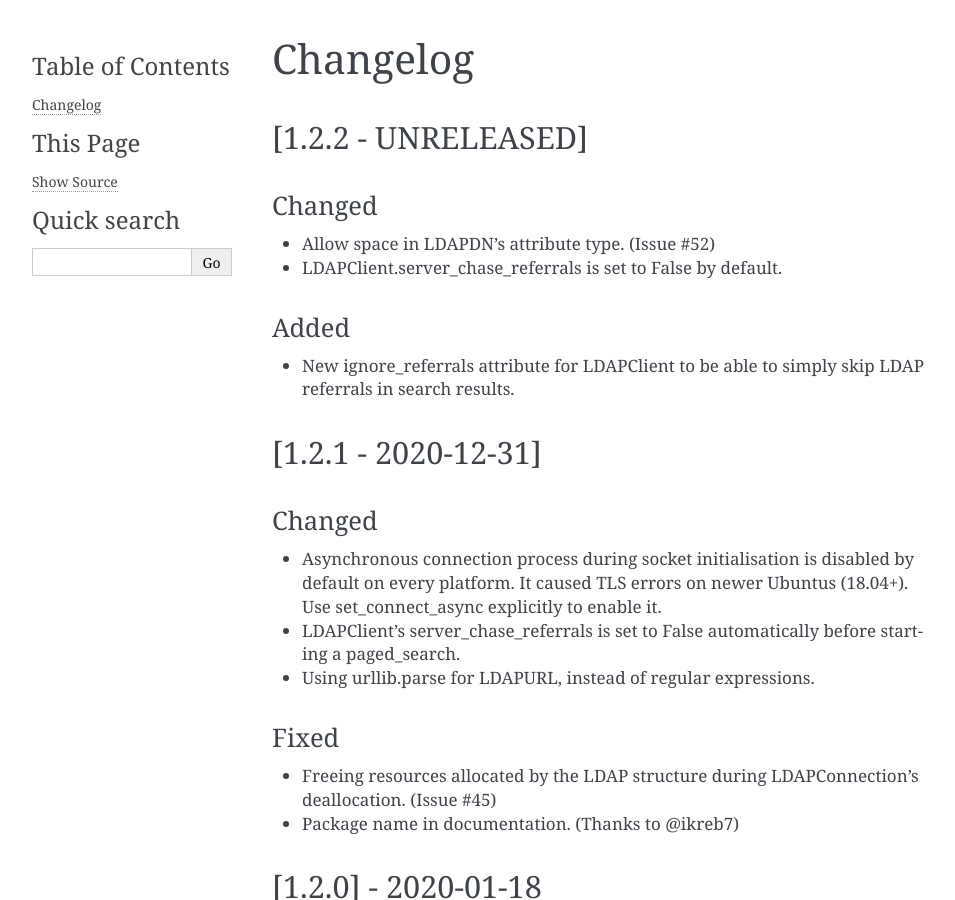
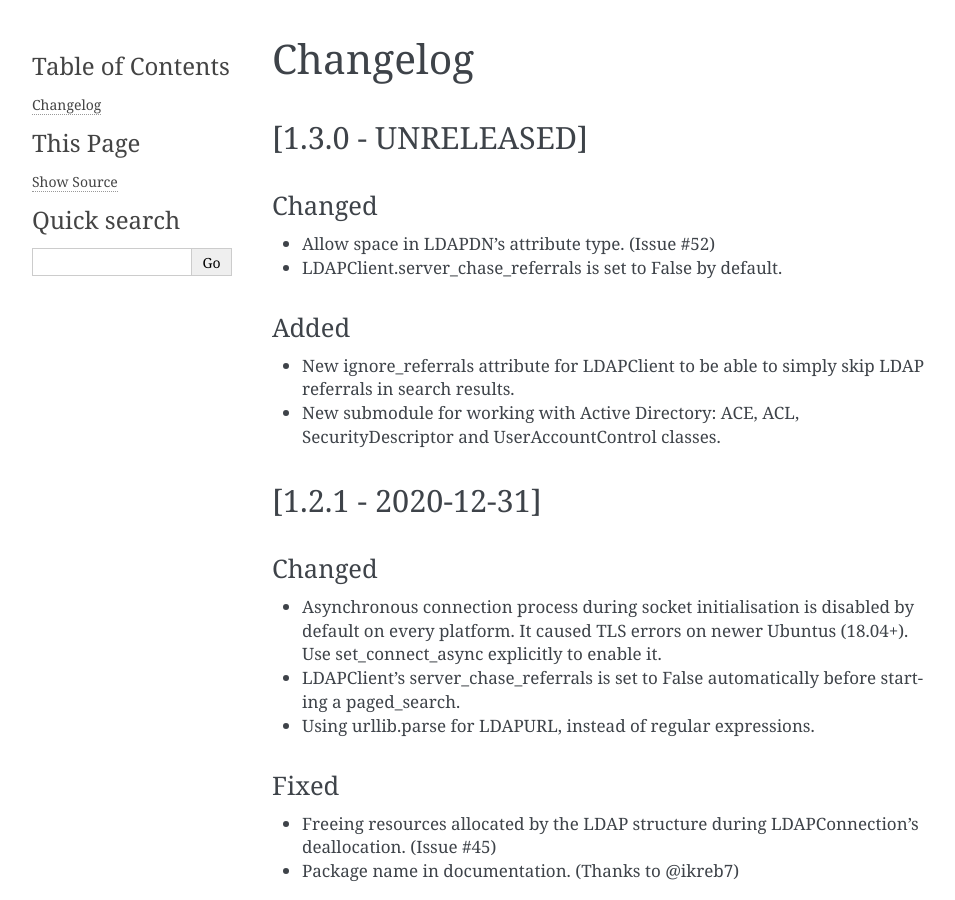
Before and after one commit to noirello/bonsai, a Sphinx documentation site: the page built from docs/changelog.rst, in a window 1280 px wide and 900 px high. Shown: the whole window, without its empty margins (148-1103 px from the left). Built offline with Sphinx 7.4.7, drawn with Linux system fonts in a browser that asks for light colours.

Commit message:
Change version to 1.3.0
Update changelog

```diff
--- a/CHANGELOG.rst
+++ b/CHANGELOG.rst
@@ -1,6 +1,6 @@
 Changelog
 ==========
-[1.2.2 - UNRELEASED]
+[1.3.0 - UNRELEASED]
 --------------------
 
 Changed
@@ -14,6 +14,8 @@ Added
 
 -  New ignore_referrals attribute for LDAPClient to be able to simply skip
    LDAP referrals in search results.
+-  New submodule for working with Active Directory: ACE, ACL, SecurityDescriptor
+   and UserAccountControl classes.
 
 
 [1.2.1 - 2020-12-31]
--- a/docs/api.rst
+++ b/docs/api.rst
@@ -118,7 +118,7 @@ bonsai
 .. autoattribute:: LDAPClient.sd_flags
 .. autoattribute:: LDAPClient.server_chase_referrals
 
-    *Changed in version 1.2.2:* Default value from *True* to *False*.
+    *Changed in version 1.3.0:* Default value from *True* to *False*.
 
 .. autoattribute:: LDAPClient.tls
 .. autoattribute:: LDAPClient.url
--- a/pyproject.toml
+++ b/pyproject.toml
@@ -1,6 +1,6 @@
 [tool.poetry]
 name = "bonsai"
-version = "1.2.2"
+version = "1.3.0"
 description = "Python 3 module for accessing LDAP directory servers."
 authors = ["noirello <noirello@gmail.com>"]
 license = "MIT"
--- a/src/bonsai/__init__.py
+++ b/src/bonsai/__init__.py
@@ -11,4 +11,4 @@ from .ldif import LDIFError, LDIFReader, LDIFWriter
 from .errors import *
 from .utils import *
 
-__version__ = "1.2.2"
+__version__ = "1.3.0"
```
